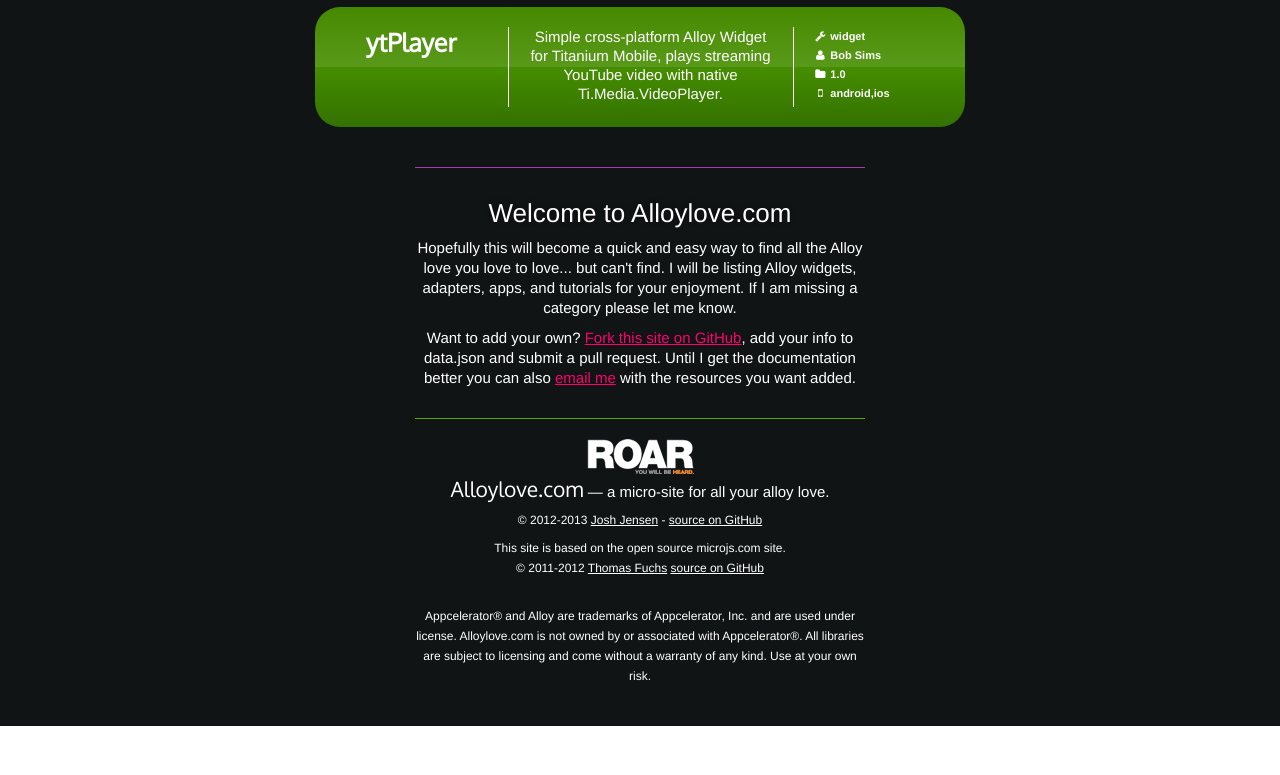
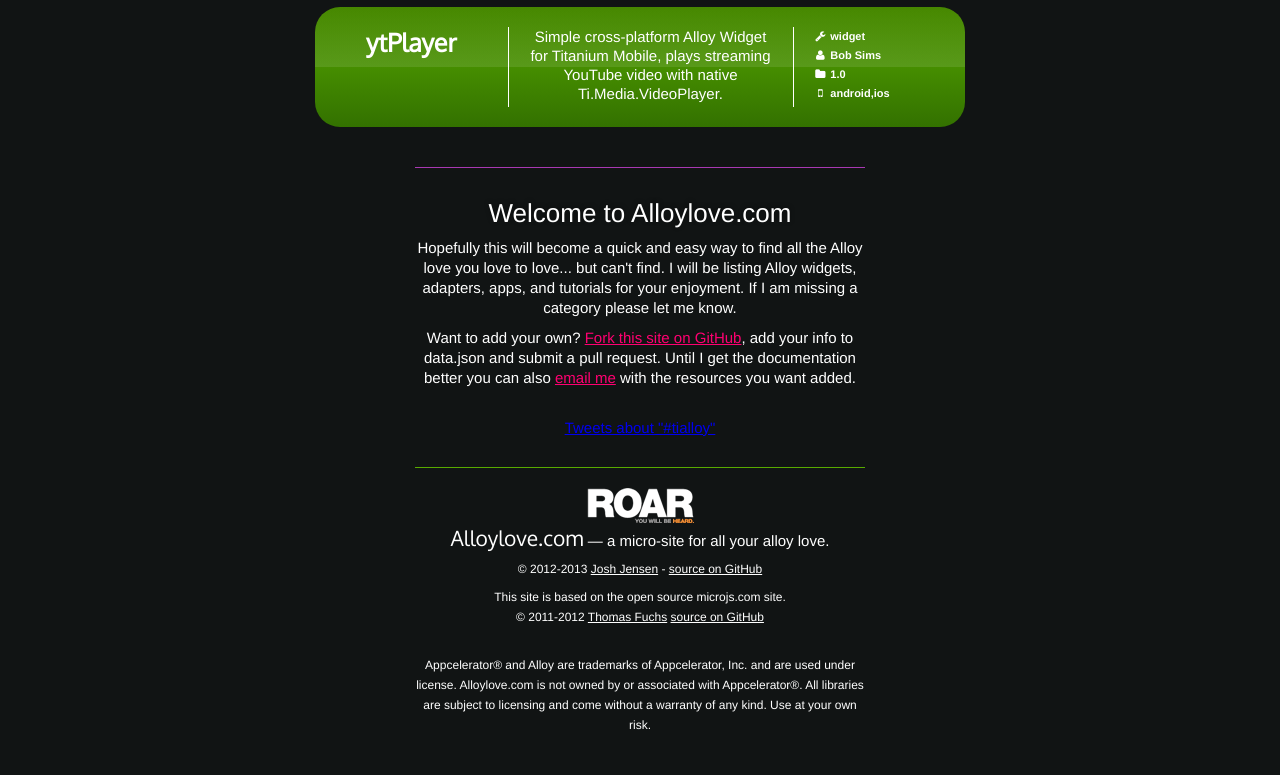
Before and after one commit to joshjensen/alloylove.com, a plain HTML site: page index.html in a window 1280 px wide. Shown: the part 7002-7777 px from the top of the page. Before the commit the page ends 7728 px from the top, so only its background shows below. Drawn offline with Linux system fonts and the light colour scheme.

Commit message:
Added twitter feed.

```diff
--- a/index.html
+++ b/index.html
@@ -582,6 +582,11 @@
     add your info to data.json and submit a pull request. Until I get the documentation better you can also <a href="mailto:josh@roar.pro">email me</a> with the resources you want added.</p>
   </div>
 
+  <div style="margin-bottom: 30px;">
+    <a class="twitter-timeline" href="https://twitter.com/search?q=%23tialloy" data-widget-id="349568938042073091">Tweets about "#tialloy"</a>
+    <script>!function(d,s,id){var js,fjs=d.getElementsByTagName(s)[0],p=/^http:/.test(d.location)?'http':'https';if(!d.getElementById(id)){js=d.createElement(s);js.id=id;js.src=p+"://platform.twitter.com/widgets.js";fjs.parentNode.insertBefore(js,fjs);}}(document,"script","twitter-wjs");</script>
+  </div>
+
   <p class="footer">
     <a href="http://roar.pro"><img src="resources/white-logo-small.png" /><br /></a>
     <strong>Alloylove.com</strong> — a micro-site for all your alloy love.
```
